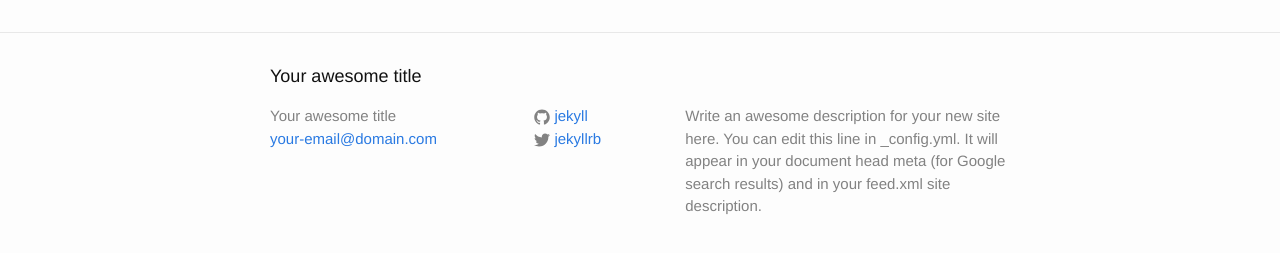
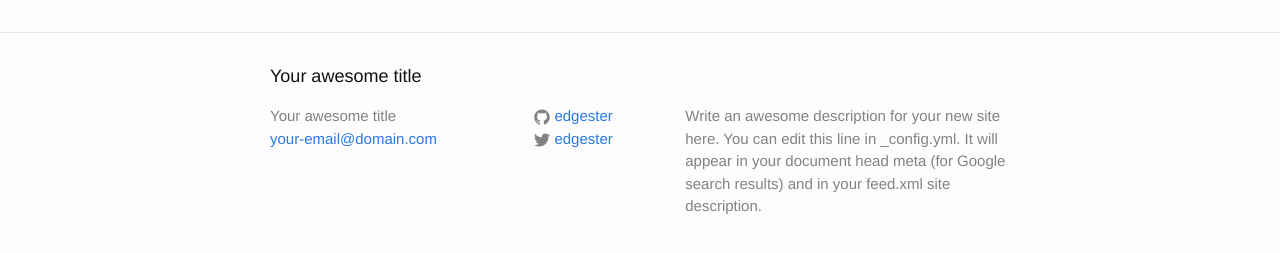
Before and after one commit to edgester/edgester.github.io, a Jekyll site: the page built from index.html, in a window 1280 px wide. Shown: the part 264-517 px from the top of the page. Built offline with Jekyll 4.4.1, drawn with Linux system fonts in a browser that asks for light colours.

Commit message:
CONFIG: configure links for twitter and github

```diff
--- a/_config.yml
+++ b/_config.yml
@@ -7,8 +7,8 @@ description: > # this means to ignore newlines until "baseurl:"
   Google search results) and in your feed.xml site description.
 baseurl: "" # the subpath of your site, e.g. /blog/
 url: "http://yourdomain.com" # the base hostname & protocol for your site
-twitter_username: jekyllrb
-github_username:  jekyll
+twitter_username: edgester
+github_username:  edgester
 
 # Build settings
 markdown: kramdown
```
